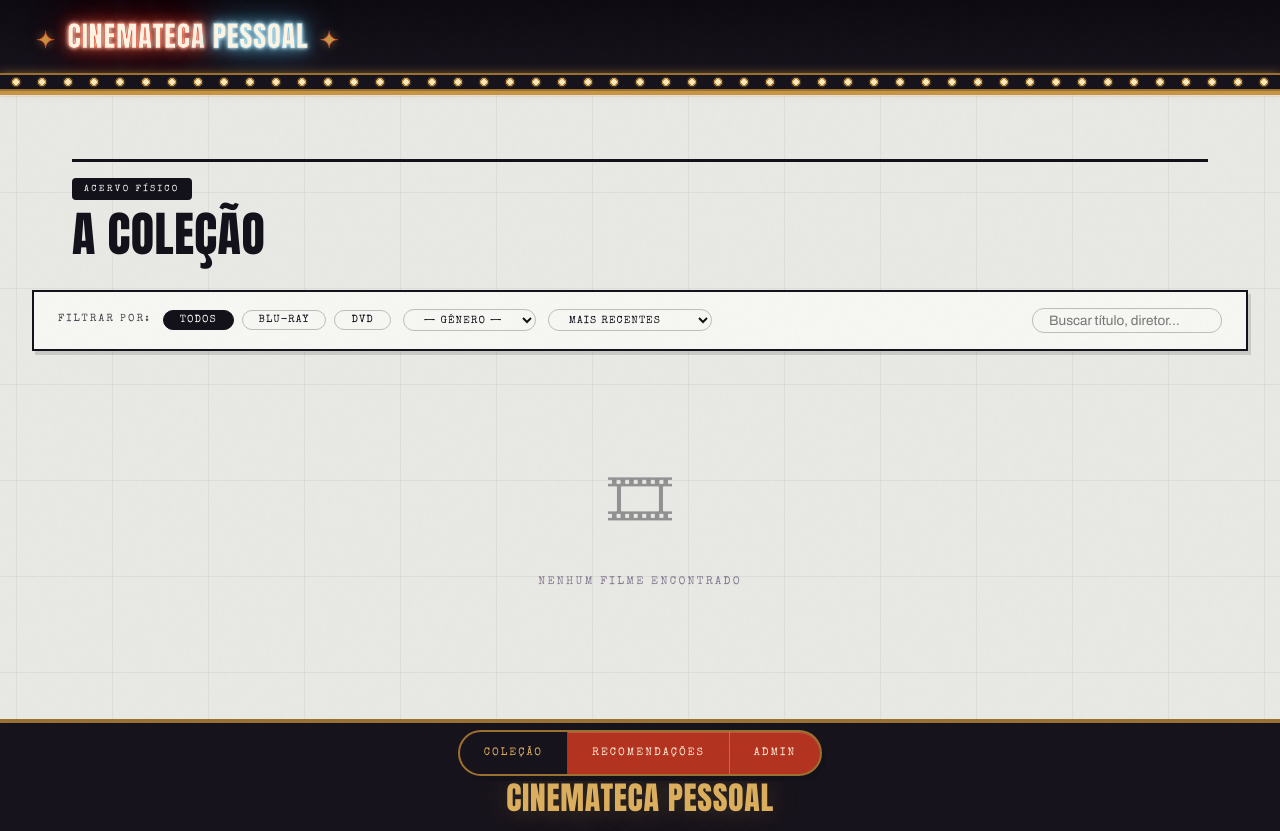
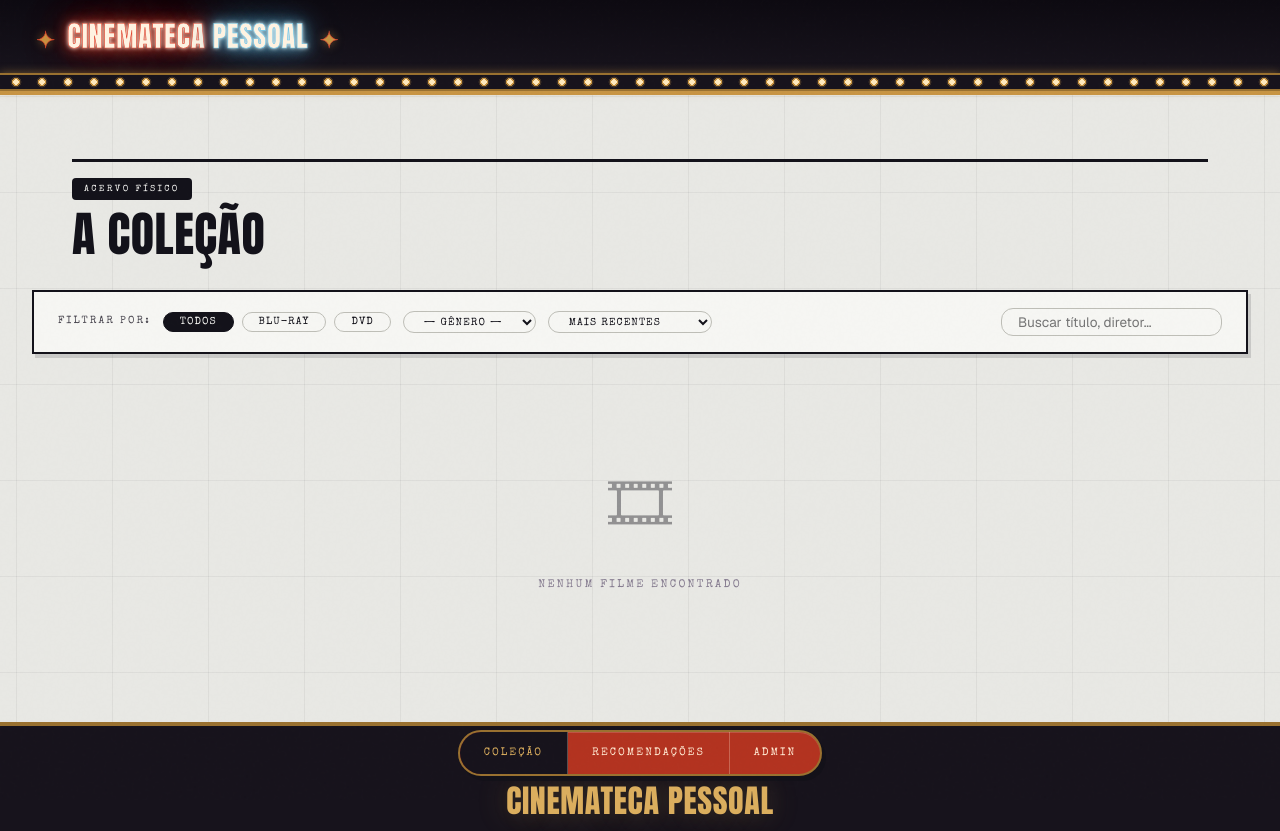
Before and after one commit to Gustavoavitor/filmes, a plain HTML site: page index.html in a window 1280 px wide. Shown: the top 831 px of the page. Drawn offline with nearby package versions, Linux system fonts and the light colour scheme; no server answers.

Commit message:
Archivo dá lugar à Geist, a fonte de leitura do joinjuggle
Grotesca neutra e variável (300–800), livre e na Google Fonts. Faz
contraponto com o letreiro pintado em vez de competir com ele.

O letter-spacing de 0.005em saiu junto: era compensação para a Archivo,
que é mais estreita — na Geist só borraria o texto.

A Geist não tem itálico de verdade, e o navegador inclina o romano por
conta própria. Aparece nos títulos originais e nas sinopses do
billboard. Fica legível, mas é oblíquo sintético.

Co-Authored-By: Claude Opus 5 <noreply@anthropic.com>

```diff
--- a/css/main.css
+++ b/css/main.css
@@ -3,7 +3,7 @@
    Vintage Cinema Aesthetic — Off-White Pastel + Gold
    ============================================================ */
 
-@import url('https://fonts.googleapis.com/css2?family=Anton&family=Archivo:ital,wght@0,400;0,500;0,600;0,700;1,400&family=Special+Elite&display=swap');
+@import url('https://fonts.googleapis.com/css2?family=Anton&family=Geist:wght@300..800&family=Special+Elite&display=swap');
 
 /* ============================================================
    1. CSS CUSTOM PROPERTIES (Design Tokens)
@@ -39,8 +39,11 @@
   /* Typography */
   --font-display: 'Anton', 'Arial Narrow', Impact, sans-serif;
   --font-marquee: 'Special Elite', 'Courier New', monospace;
-  --font-body:    'Archivo', 'Helvetica Neue', Arial, sans-serif;
-  --font-accent:  'Archivo', 'Helvetica Neue', Arial, sans-serif;
+  /* Geist é a fonte de leitura do joinjuggle: uma grotesca neutra e
+     moderna, que faz contraponto com o letreiro pintado em vez de
+     competir com ele. Variável, de 300 a 800. */
+  --font-body:    'Geist', 'Helvetica Neue', Arial, sans-serif;
+  --font-accent:  'Geist', 'Helvetica Neue', Arial, sans-serif;
 
   /* Spacing */
   --space-1: 0.25rem;
@@ -3064,8 +3067,9 @@ h1, h2, h3, h4, h5, h6 {
 
 /* ── Ajustes que a troca de fonte pediu ──────────────────────*/
 
-/* Archivo é mais compacta que a Libre Baskerville: o corpo ganha ar */
-body { letter-spacing: 0.005em; }
+/* A Geist já vem espaçada de fábrica; o ajuste que a Archivo pedia
+   agora só borraria o texto. */
+body { letter-spacing: 0; }
 
 /* Anton em corpo pequeno precisa de respiro entre linhas */
 .card-title { line-height: 1.15; letter-spacing: 0.03em; }
```
Also changed, not shown: email/nova-recomendacao.html (+5 -5 lines).
